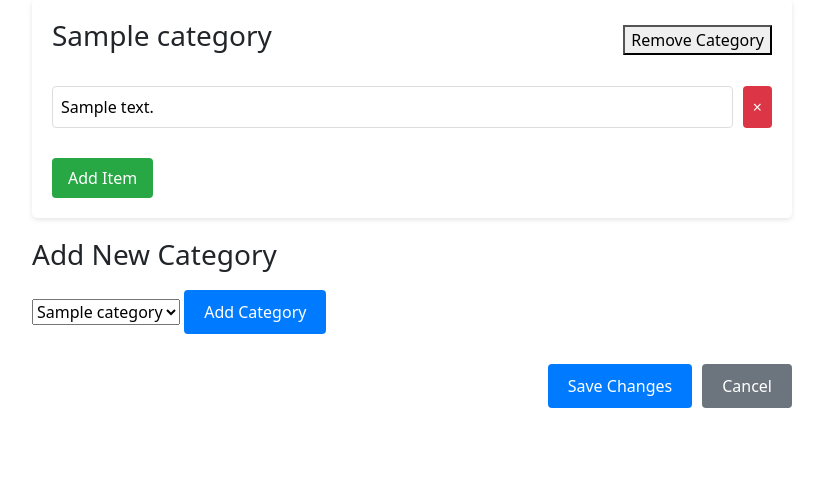
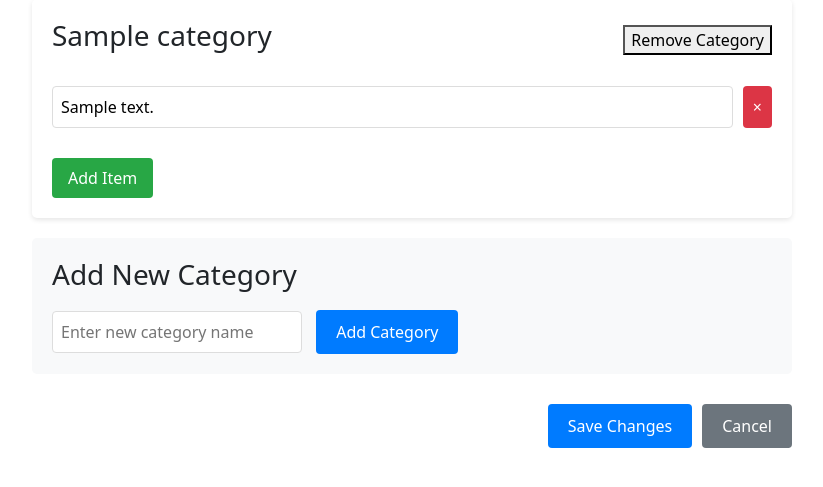
Before and after one commit to Jurgens92/ITChecklistSystem, a Flask app: page /edit-client-structure/1 in a window 1280 px wide. Shown: the part 229-716 px from the top of the page, without its empty margins (228-1051 px from the left). Run offline with Flask 3, Linux system fonts and the light colour scheme; a user stored in the database is signed in; tables that the repository leaves empty hold one stand-in row (values such as "Sample post").

Commit message:
feature-change-add-category-custom

```diff
--- a/app/routes.py
+++ b/app/routes.py
@@ -852,6 +852,45 @@ def edit_client_structure(client_id):
         items_by_category=items_by_category
     )
 
+@main.route('/add-custom-category/<int:client_id>', methods=['POST'])
+@login_required
+def add_custom_category(client_id):
+    if not current_user.is_admin:
+        return jsonify({'error': 'Unauthorized'}), 403
+
+    data = request.get_json()
+    category_name = data.get('name')
+
+    if not category_name:
+        return jsonify({'error': 'Category name is required'}), 400
+
+    try:
+        # Find or create a default template
+        default_template = ChecklistTemplate.query.filter_by(is_default=True).first()
+        if not default_template:
+            default_template = ChecklistTemplate(name='Default Template', is_default=True)
+            db.session.add(default_template)
+            db.session.flush()
+
+        # Create new category associated with the template
+        category = ChecklistCategory(
+            name=category_name,
+            template_id=default_template.id
+        )
+        db.session.add(category)
+        db.session.commit()
+
+        return jsonify({
+            'status': 'success',
+            'category': {
+                'id': category.id,
+                'name': category.name
+            }
+        })
+    except Exception as e:
+        db.session.rollback()
+        return jsonify({'error': str(e)}), 500
+
 @main.route("/checklist-detail/<int:record_id>")
 @login_required
 def checklist_detail(record_id):
--- a/app/templates/edit_client_structure.html
+++ b/app/templates/edit_client_structure.html
@@ -27,12 +27,8 @@
 
         <div class="add-category-section">
             <h3>Add New Category</h3>
-            <select id="categorySelect">
-                {% for category in categories %}
-                <option value="{{ category.id }}">{{ category.name }}</option>
-                {% endfor %}
-            </select>
-            <button onclick="addCategory()" class="button">Add Category</button>
+            <input type="text" id="newCategoryName" placeholder="Enter new category name">
+            <button onclick="addCustomCategory()" class="button">Add Category</button>
         </div>
     </div>
 
@@ -159,6 +90,52 @@ function removeCategory(button) {
     button.closest('.category-section').remove();
 }
 
+function addCustomCategory() {
+    const categoryName = document.getElementById('newCategoryName').value.trim();
+
+    if (!categoryName) {
+        alert('Please enter a category name');
+        return;
+    }
+
+    fetch(`/add-custom-category/{{ client.id }}`, {
+        method: 'POST',
+        headers: {
+            'Content-Type': 'application/json',
+        },
+        body: JSON.stringify({ name: categoryName })
+    })
+    .then(response => response.json())
+    .then(data => {
+        if (data.status === 'success') {
+            const categoriesContainer = document.getElementById('categories-container');
+
+            const newCategory = document.createElement('div');
+            newCategory.className = 'category-section';
+            newCategory.dataset.categoryId = data.category.id;
+            newCategory.innerHTML = `
+                <div class="category-header">
+                    <h3>${data.category.name}</h3>
+                    <button type="button" class="remove-category-btn" onclick="removeCategory(this)">Remove Category</button>
+                </div>
+                <div class="items-list"></div>
+                <button type="button" class="add-item-btn" onclick="addItem(${data.category.id})">Add Item</button>
+            `;
+
+            categoriesContainer.appendChild(newCategory);
+
+            // Clear the input
+            document.getElementById('newCategoryName').value = '';
+        } else {
+            alert('Error adding category: ' + (data.error || 'Unknown error'));
+        }
+    })
+    .catch(error => {
+        console.error('Error:', error);
+        alert('Error adding category. Please try again.');
+    });
+}
+
 function saveChanges() {
     const categories = [];
     document.querySelectorAll('.category-section').forEach(categorySection => {
@@ -202,4 +179,88 @@ function saveChanges() {
     });
 }
 </script>
+
+
+<style>
+    .edit-structure-container {
+        max-width: 800px;
+        margin: 0 auto;
+        padding: 20px;
+    }
+
+    .category-section {
+        background: white;
+        padding: 20px;
+        margin: 20px 0;
+        border-radius: 5px;
+        box-shadow: 0 2px 5px rgba(0,0,0,0.1);
+    }
+
+    .category-header {
+        display: flex;
+        justify-content: space-between;
+        align-items: center;
+        margin-bottom: 15px;
+    }
+
+    .checklist-item {
+        display: flex;
+        gap: 10px;
+        margin-bottom: 10px;
+    }
+
+    .item-input {
+        flex: 1;
+        padding: 8px;
+        border: 1px solid #ddd;
+        border-radius: 4px;
+    }
+
+    .remove-item-btn {
+        background: #dc3545;
+        color: white;
+        border: none;
+        border-radius: 4px;
+        padding: 0 10px;
+        cursor: pointer;
+    }
+
+    .add-item-btn {
+        background: #28a745;
+        color: white;
+        border: none;
+        border-radius: 4px;
+        padding: 8px 16px;
+        cursor: pointer;
+        margin-top: 10px;
+    }
+
+    .form-actions {
+        margin-top: 20px;
+        display: flex;
+        gap: 10px;
+        justify-content: flex-end;
+    }
+
+    .save-btn {
+        background: #007bff;
+    }
+
+    .add-category-section {
+    margin-top: 20px;
+    padding: 20px;
+    background-color: #f8f9fa;
+    border-radius: 5px;
+    }
+
+    .add-category-section input {
+    padding: 8px;
+    margin-right: 10px;
+    border: 1px solid #ddd;
+    border-radius: 4px;
+    width: 250px;
+
+    }
+    </style>
+
 {% endblock %}
```
Also changed, not shown: other parts of app/templates/edit_client_structure.html (+0 -65 lines).
